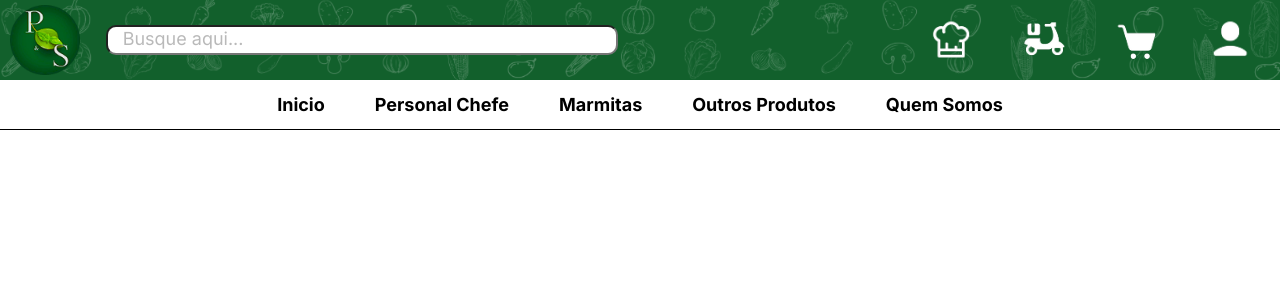
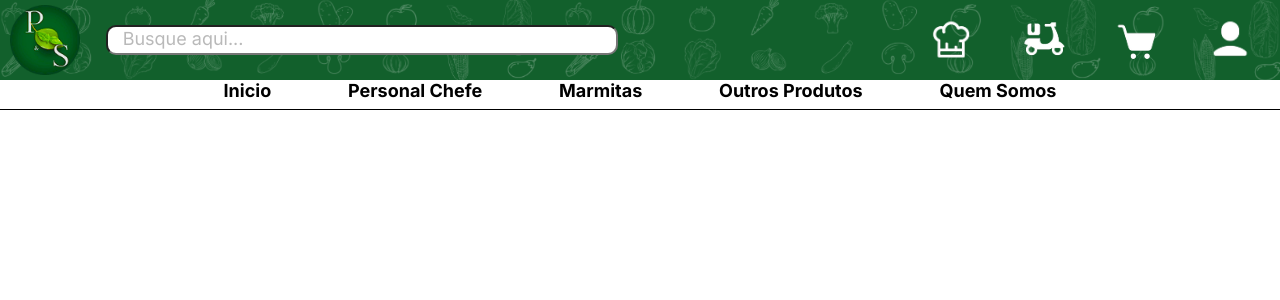
Before and after one commit to Victorjbs97/e-commece-pronto-saudavel-todos-os-dias, a PHP site: page /views/partials/header.php in a window 1280 px wide. Shown: the top 300 px of the page. Run offline with PHP 8.4, Linux system fonts and the light colour scheme.

Commit message:
tamanho de Nav

```diff
--- a/views/partials/css/header.css
+++ b/views/partials/css/header.css
@@ -23,6 +23,9 @@ header{
     flex-direction: column;
     justify-content: space-around;
     align-items: center;
+
+
+
 
 }
 
@@ -222,15 +225,10 @@ header{
 
 #nav{
 
-    display: flex;
-
-    justify-content: center;
-    align-items: center;
-
     border-bottom: 1px solid black;
-
-    height: 50px;
+    background-color: white;
     width: 100%;
+    height: 30px;
 
 }
 
@@ -239,14 +237,9 @@ header{
     display: flex;
     flex-direction: row;
     justify-content: center;
-    align-items: center;
-    gap: 50px;
+
+    gap: 6vw;
     list-style: none;
-
-    width: 100%;
-    height: 100%;
-
-    background-color: white;
 
     font-family: var(--text);
     font-size: large;
```
Also changed, not shown: views/partials/header.php (+1 -8 lines).
